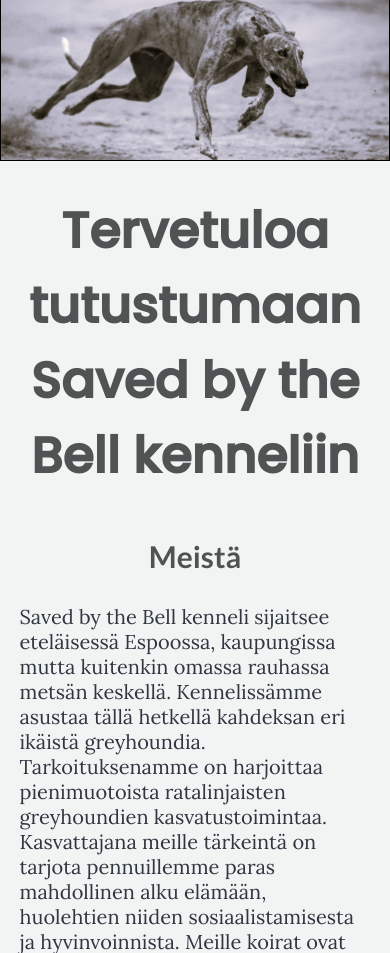
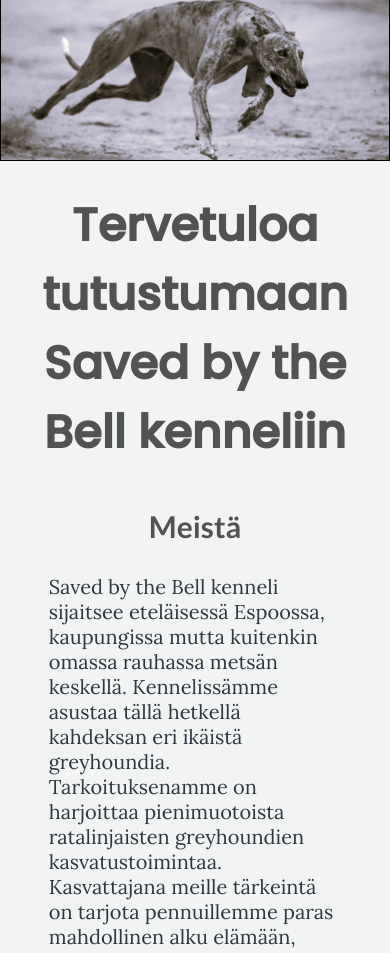
Before and after one commit to Heinirai/kennel, a plain HTML site: page index.html in a window 390 px wide. Shown: the part 147-1100 px from the top of the page. Drawn offline with Linux system fonts and the light colour scheme.

Commit message:
Add files via upload

```diff
--- a/tyyli.css
+++ b/tyyli.css
@@ -142,10 +142,10 @@ footer {
 
 @media only screen and (max-width: 650px) {
     section{
-               width: 90%;
+               width: 75%;
     }
     header {
-        font-size: 25px;
+        font-size: 23px;
     }
 
   input[type=submit] {
```
